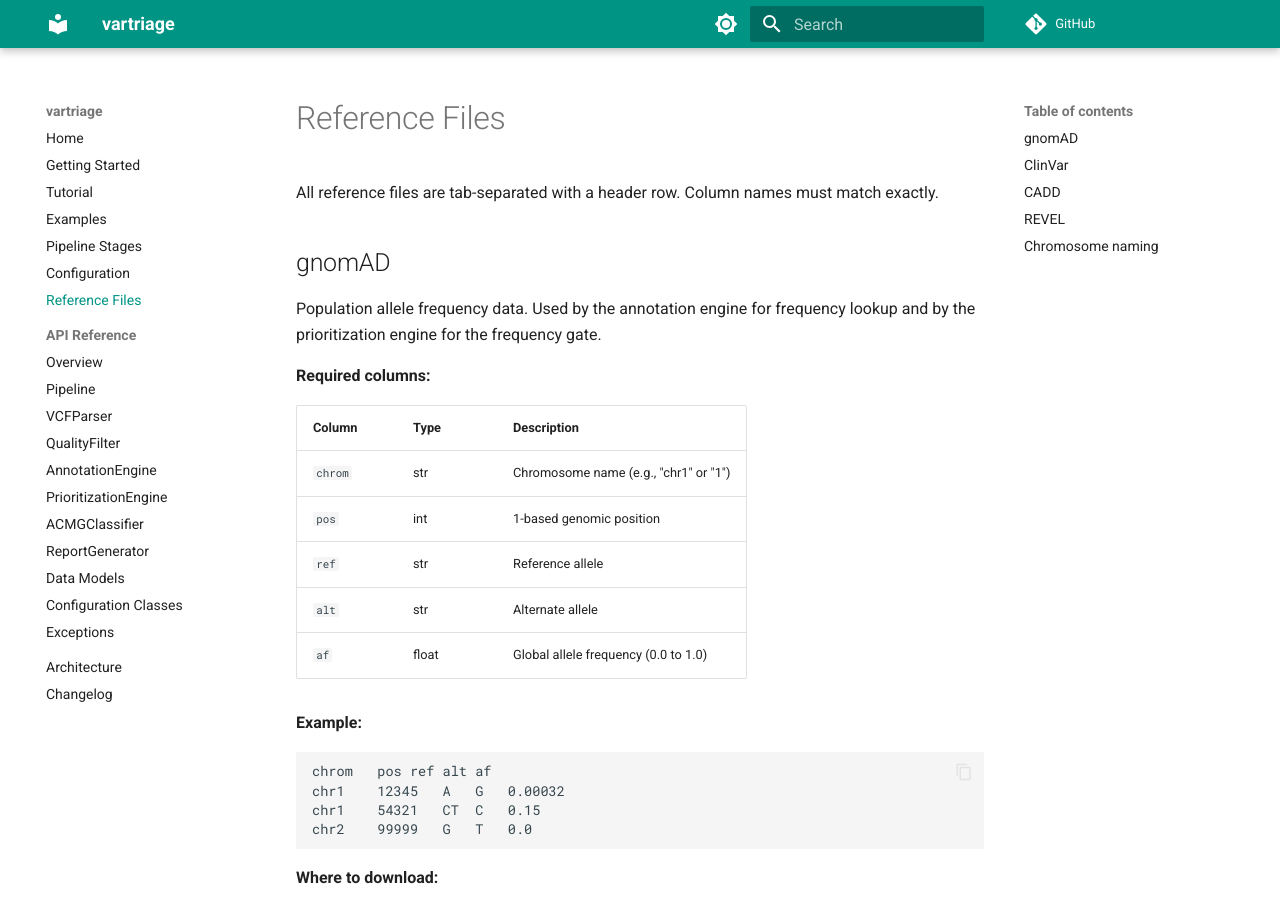
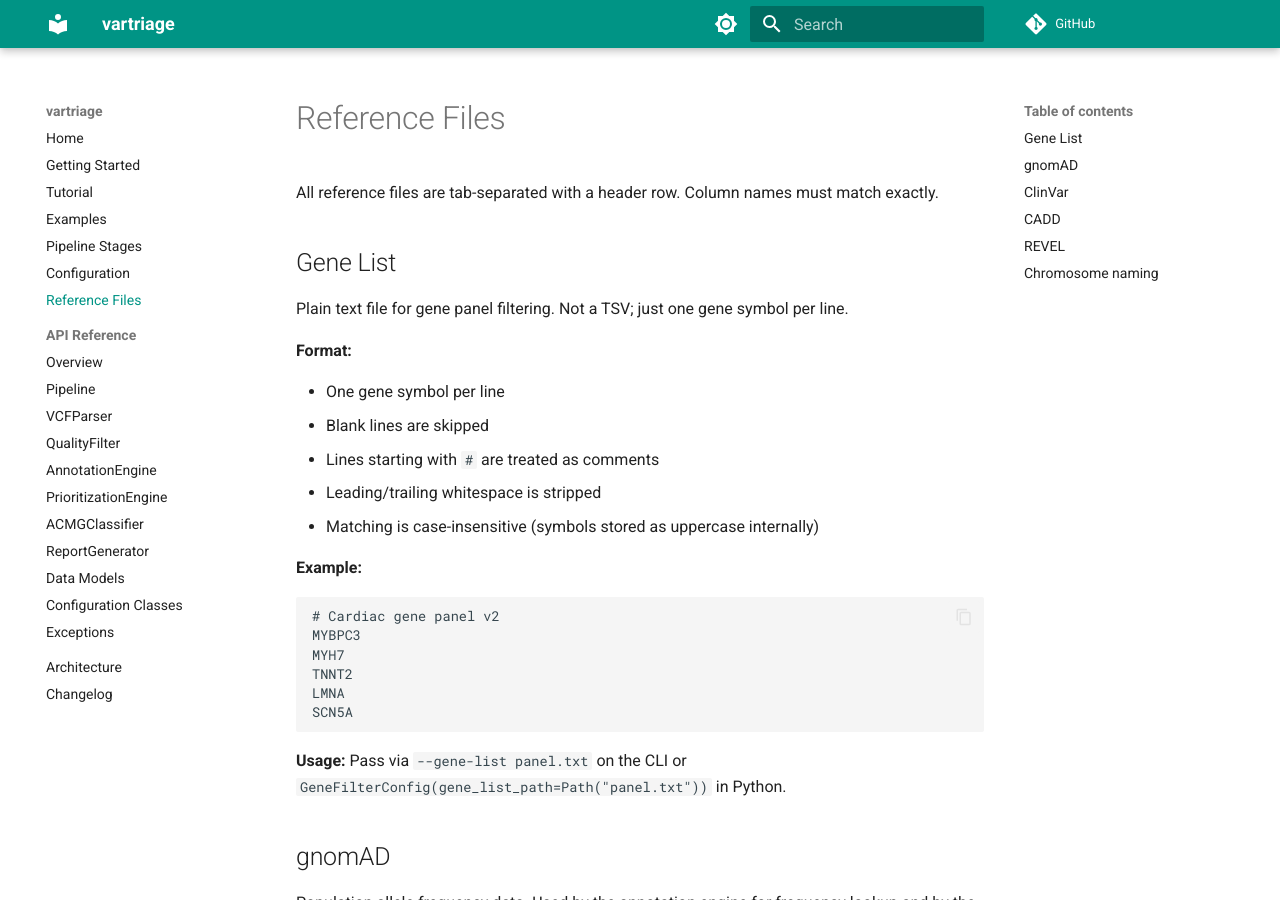
Before and after one commit to Behordeun/vartriage, an MkDocs documentation site: the page built from docs/reference-files.md, in a window 1280 px wide and 900 px high. Built offline with MkDocs 1.6.1 and Material for MkDocs 9.7.7, drawn with Linux system fonts in a browser that asks for light colours; comment, search, counter and statistics services are not loaded.

Commit message:
docs: add gene list filtering to configuration, pipeline, reference, tutorial, and examples
Add GeneFilterConfig section to configuration.md. Add Gene Filtering stage to pipeline-stages.md. Add gene list file format to reference-files.md. Add --gene-list to CLI examples in tutorial.md and examples.md. Update PipelineConfig table. Clean up punctuation.

````diff
--- a/docs/examples.md
+++ b/docs/examples.md
@@ -25,7 +25,7 @@ results = json.loads(Path("wgs_qc.json").read_text())
 print(f"{len(results)} variants passed QC")
 ```
 
-No annotation means no frequency lookups, no ClinVar hits — just parsing and quality filtering. Gives you variant counts and confirms the file is well-formed.
+No annotation means no frequency lookups, no ClinVar hits. Just parsing and quality filtering. Gives you variant counts and confirms the file is well-formed.
 
 ## Exome panel with strict AF filtering
 
@@ -48,7 +48,7 @@ config = PipelineConfig(
         clinvar_path=Path("refs/clinvar.tsv"),
     ),
     prioritization=PrioritizationConfig(
-        max_allele_frequency=0.001,  # 0.1% — strict rare disease threshold
+        max_allele_frequency=0.001,  # 0.1%, strict rare disease threshold
         cadd_scores_path=Path("refs/cadd_v1.7.tsv"),
         revel_scores_path=Path("refs/revel_v1.3.tsv"),
     ),
@@ -63,7 +63,7 @@ Anything with gnomAD AF > 0.001 gets deprioritized. Combined with CADD and REVEL
 
 ## CLI batch processing
 
-Loop over a directory of VCFs — one output per sample:
+Loop over a directory of VCFs, one output per sample:
 
 ```bash
 for vcf in samples/*.vcf.gz; do
@@ -75,12 +75,13 @@ for vcf in samples/*.vcf.gz; do
     --gnomad refs/gnomad.v4.exomes.tsv \
     --clinvar refs/clinvar.tsv \
     --cadd-scores refs/cadd_v1.7.tsv \
-    --revel-scores refs/revel_v1.3.tsv
+    --revel-scores refs/revel_v1.3.tsv \
+    --gene-list refs/cardiac_panel.txt
   echo "Done: $sample"
 done
 ```
 
-Each run is independent — safe to parallelize with `xargs` or GNU `parallel` if your machine has the RAM for it.
+Each run is independent. Safe to parallelize with `xargs` or GNU `parallel` if your machine has the RAM for it.
 
 ## Accessing individual stages
 
--- a/docs/reference-files.md
+++ b/docs/reference-files.md
@@ -1,6 +1,31 @@
 # Reference Files
 
 All reference files are tab-separated with a header row. Column names must match exactly.
+
+## Gene List
+
+Plain text file for gene panel filtering. Not a TSV; just one gene symbol per line.
+
+**Format:**
+
+- One gene symbol per line
+- Blank lines are skipped
+- Lines starting with `#` are treated as comments
+- Leading/trailing whitespace is stripped
+- Matching is case-insensitive (symbols stored as uppercase internally)
+
+**Example:**
+
+```text
+# Cardiac gene panel v2
+MYBPC3
+MYH7
+TNNT2
+LMNA
+SCN5A
+```
+
+**Usage:** Pass via `--gene-list panel.txt` on the CLI or `GeneFilterConfig(gene_list_path=Path("panel.txt"))` in Python.
 
 ## gnomAD
 
--- a/docs/tutorial.md
+++ b/docs/tutorial.md
@@ -128,10 +128,11 @@ vartriage \
   --gnomad references/gnomad.v4.exomes.tsv \
   --clinvar references/clinvar_20240101.tsv \
   --cadd-scores references/cadd_v1.7.tsv \
-  --revel-scores references/revel_v1.3.tsv
+  --revel-scores references/revel_v1.3.tsv \
+  --gene-list references/cardiac_panel.txt
 ```
 
-Output is identical to the Python API — same JSON structure, same ranking.
+Output is identical to the Python API: same JSON structure, same ranking.
 
 ## 7. Working with the output
 
@@ -174,7 +175,7 @@ with open("results/top_candidates.csv", "w", newline="") as f:
 
 ## 8. Without annotation (basic QC mode)
 
-You don't always need the full reference stack. If you just want to parse a VCF and run quality filtering — maybe to validate a file before a bigger run — skip the annotation flags entirely:
+You don't always need the full reference stack. If you just want to parse a VCF and run quality filtering (maybe to validate a file before a bigger run), skip the annotation flags entirely:
 
 ```bash
 vartriage --vcf sample.vcf.gz --output qc_output.json
@@ -196,7 +197,7 @@ pipeline = Pipeline(config)
 pipeline.run()
 ```
 
-Without annotation references, variants pass through with `Intergenic` consequence and null frequencies. Downstream stages still run — you get ACMG classifications based on available evidence (which will be minimal). Useful for verifying your VCF parses cleanly and checking variant counts before investing in the full annotation step.
+Without annotation references, variants pass through with `Intergenic` consequence and null frequencies. Downstream stages still run. You get ACMG classifications based on available evidence (which will be minimal). Useful for verifying your VCF parses cleanly and checking variant counts before investing in the full annotation step.
 
 ## Using individual stages
 
````
Also changed, not shown: docs/configuration.md (+18 -0 lines), docs/pipeline-stages.md (+28 -4 lines).
